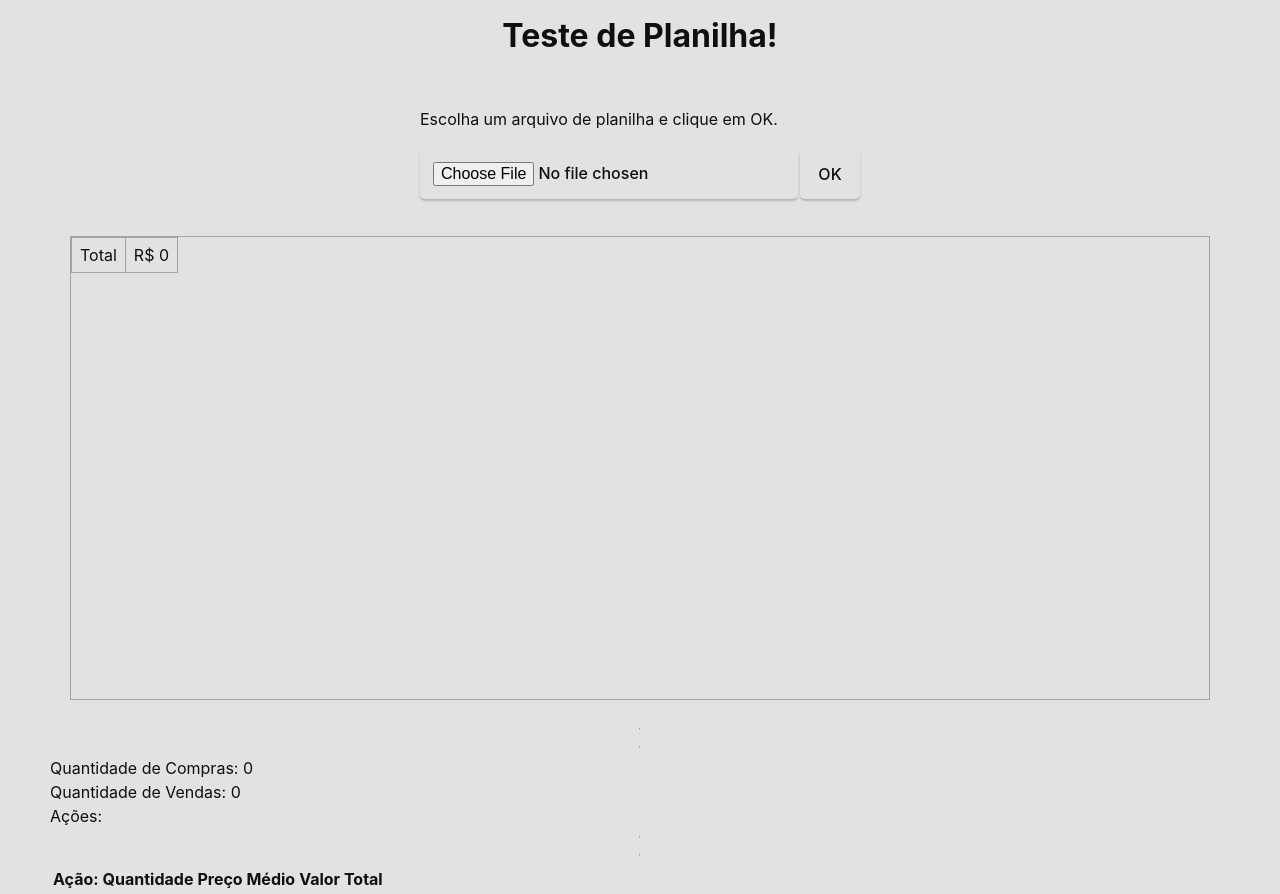
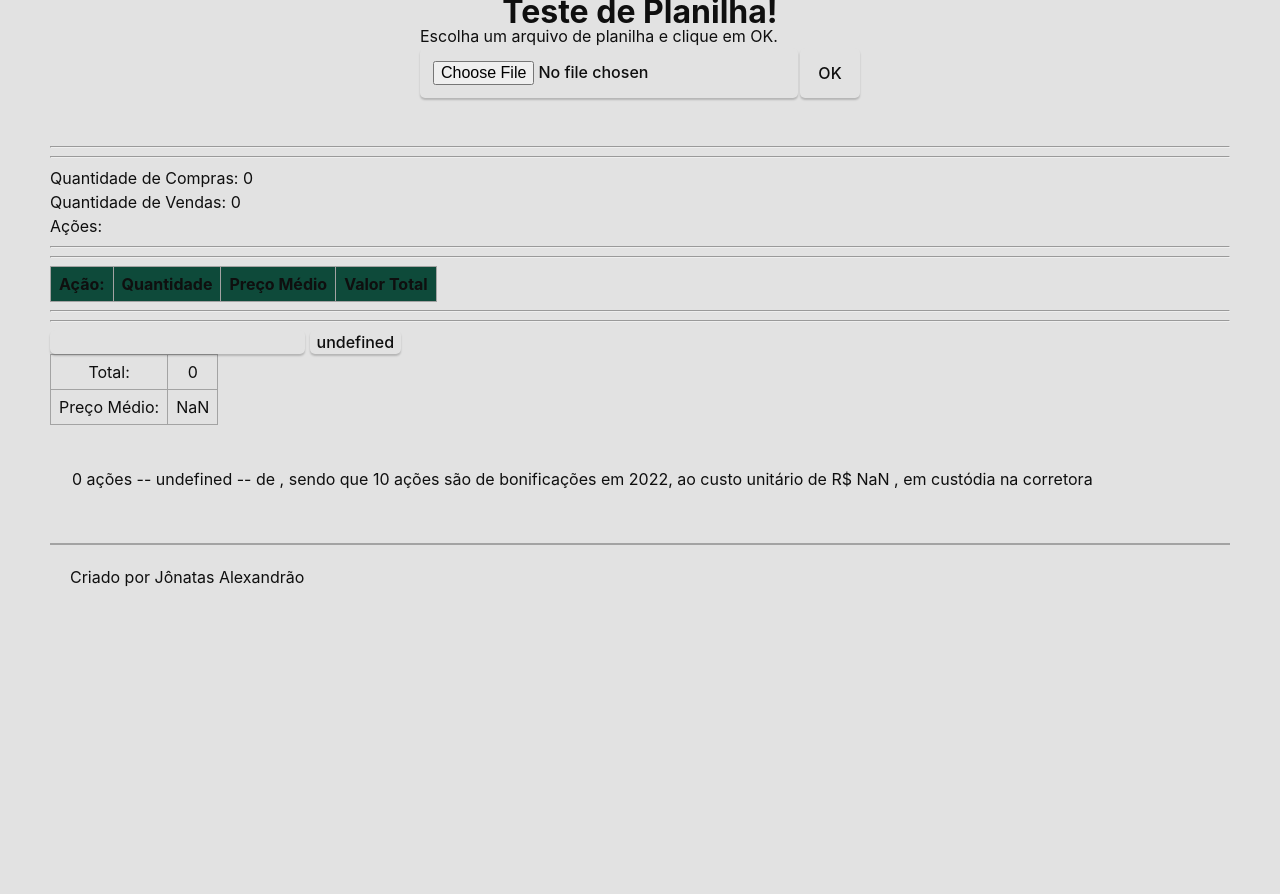
Before and after one commit to JonatasAlexandrao/Custo_medio, a Svelte app: page / in a window 1280 px wide. Both pictures are taken after a click on the button "OK". After the commit the page ends 800 px from the top, so only its background shows below. Built offline with nearby package versions, Linux system fonts and the light colour scheme.

Commit message:
feito o resume de ações

```diff
--- a/src/App.svelte
+++ b/src/App.svelte
@@ -14,7 +14,39 @@
   let totalVenda = 0
   let acoes = []
 
+  let inputProcurar
+  let textInputProcurar
+  let infoAcao = {
+      cnpj: "",
+      codigoNegociacao: "",
+      instituicao: "",
+      mercado: "",
+      nomePregao: "",
+      precoMedio:  0,
+      quantidadeTotal: 0
+    }
+
+
+
+
   function isActive() { active = !active }
+
+  function procurar() {
+    textInputProcurar = inputProcurar.value
+    const info = tableInfo.find( item => item.codigoNegociacao == "AGRO3F")
+
+    infoAcao = {
+      cnpj: info.cnpj,
+      codigoNegociacao: info.codigoNegociacao,
+      instituicao: info.instituicao,
+      mercado:info.mercado,
+      nomePregao: info.nomePregao,
+      precoMedio: averagePrice(info.codigoNegociacao),
+      quantidadeTotal: sumOfQuantity(info.codigoNegociacao)
+    }
+
+    console.log("infoAcao", infoAcao)
+  }
 
   function readFile(event) {
     file = event.target.files[0]
@@ -158,14 +190,6 @@
             </tr>
           {/each}
        </tbody>
-
-       <tfoot>
-        <tr>
-          <td>Total</td>
-          <td>R$ {total}</td>
-        </tr>
-       </tfoot>
-
       </table>
     {/if}
   </div>
@@ -203,6 +227,63 @@
     </table>
   </div>
 
+  <hr><hr>
+
+  <input type="text" class="procurar" bind:this={inputProcurar}>
+  <button on:click={procurar}>{textInputProcurar}</button>
+  <div class="summary-acoes">
+
+    {#if active}
+      <table>
+        <thead>
+          <tr>
+            {#each cabecalho as cell}
+              <th>{cell}</th>
+            {/each}
+          </tr>
+        </thead>
+        <tbody>
+          {#each tableInfo as cell}
+            {#if cell.codigoNegociacao == textInputProcurar}
+              <tr>
+                <td>{cell.data}</td>
+                <td>{cell.tipoMovimentacao}</td>
+                <td>{cell.mercado}</td>
+                <td>{cell.instituicao}</td>
+                <td>{cell.codigoNegociacao}</td>
+                <td>{cell.quantidade}</td>
+                <td>{cell.preco}</td>
+                <td>{cell.valor}</td>
+                <td>{cell.cnpj}</td>
+                <td>{cell.nomePregao}</td>
+              </tr>
+            {/if}
+          {/each}
+          <tr>
+            <td>Total:</td>
+            <td>{sumOfQuantity(textInputProcurar)}</td>
+          </tr>
+          <tr>
+            <td>Preço Médio:</td>
+            <td>{averagePrice(textInputProcurar)}</td>
+          </tr>
+        </tbody>
+      </table>
+    {/if}
+
+    <div class="declaracao-texto">
+      {sumOfQuantity(textInputProcurar)} ações -- {textInputProcurar} -- de {infoAcao.nomePregao} , sendo que 10 ações são de bonificações em 2022, ao custo unitário de R$ {averagePrice(textInputProcurar)} , em custódia na corretora {infoAcao.instituicao}
+    </div>
+
+
+
+  </div>
+
+
+  <footer>
+    Criado por Jônatas Alexandrão
+  </footer>
+
 
 
 </main>
@@ -210,13 +291,13 @@
 <style>
   .container-main {
     width: 100%;
-    height: 90vh;
-    display: grid;
+    height: 100%;
+    /* display: grid;
     grid-template-rows: 10% 20% 70%;
     grid-template-columns: 100%;
 
     justify-content: center;
-    align-items: center;
+    align-items: center; */
 
     margin: 0 5rem;
   }
@@ -269,31 +350,19 @@
     overflow: auto;
   }
 
-  .container-table > table {
+  .summary-acoes {
     width: 100%;
     height: 100%;
-    display: block;
-    overflow: auto;
   }
 
-  .container-table > table,
-  .container-table > table th,
-  .container-table > table td {
-    border: .1rem solid #a3a3a3;
-    border-collapse: collapse;
-
-  }
-
-  .container-table > table th,
-  .container-table > table td {
-    padding: .5rem .8rem;
-  }
-
-  .container-table > table th {
-    background-color: rgb(14, 74, 58);
+  .declaracao-texto {
+    width: 100%;
+    height: 100%;
+    border: 2px solid #e2e2e2;
+    padding: 2rem;
+    margin-top: 2rem;
   }
 
 
 
-
 </style>
--- a/src/styles.css
+++ b/src/styles.css
@@ -69,6 +69,46 @@ button {
   display: flex;
 }
 
+table {
+  width: 100%;
+  height: 100%;
+  display: block;
+  overflow: auto;
+}
+
+table,
+table th,
+table td {
+  border: .1rem solid #a3a3a3;
+  border-collapse: collapse;
+
+}
+
+table {
+  border: none;
+  text-align: center;
+
+}
+
+
+table th,
+table td {
+  padding: .5rem .8rem;
+}
+
+table th {
+  background-color: rgb(14, 74, 58);
+}
+footer {
+  position: relative;
+  width: 100%;
+
+  margin-top: 3rem;
+  padding: 2rem;
+  border-top: #a3a3a3 solid 2px;
+
+}
+
 
 
 @media (prefers-color-scheme: dark) {
```
